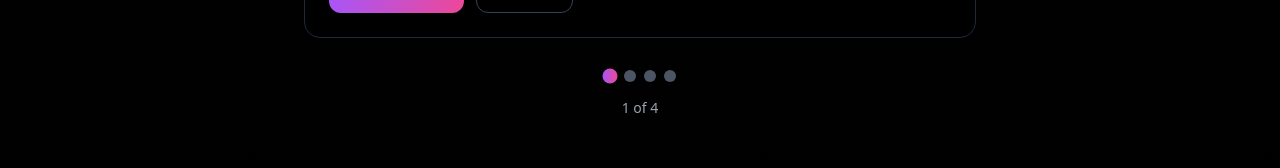
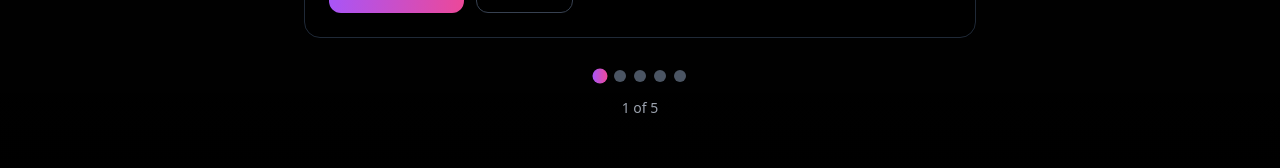
Before and after one commit to mitchellwanjiru/my-portfolio, a React (Vite) app in the folder project/: page / in a window 1280 px wide. Shown: the part 2301-2469 px from the top of the page. Built offline with nearby package versions, Linux system fonts and the light colour scheme.

Commit message:
fix: add Kids AI E-learning platform project details to portfolio

```diff
--- a/project/src/App.tsx
+++ b/project/src/App.tsx
@@ -55,7 +55,15 @@ function App() {
       liveUrl: "https://chipua-web-v1.vercel.app/",
       githubUrl: "https://github.com/mitchellwanjiru/Chipua-web"
     },
-        {
+    {
+      title: "Kids AI E-learning platform",
+      description: "An interactive learning app built with React, TypeScript, Supabase, and Gemini API, delivering personalized AI-powered lessons for kids. It features smart question generation, progress tracking, and analytics for parents and teachers—plus offline fallback for seamless learning anytime.",
+      image: "https://res.cloudinary.com/dgs7wqzhg/image/upload/v1752765828/Screenshot_2025-07-17_182300_pdo5ds.png",
+      tags: ["React", "Typescript", "Supabase", "Gemini API"],
+      liveUrl: "https://kidselearning.vercel.app/",
+      githubUrl: "https://github.com/mitchellwanjiru/kidselearning"
+    },
+    {
       title: "E-Book Website",
       description: "A beautiful website designed for purchasing E-books",
       image: "https://res.cloudinary.com/dgs7wqzhg/image/upload/v1750333119/Screenshot_2025-06-19_143810_mi8e8b.png",
@@ -63,14 +71,7 @@ function App() {
       liveUrl: "https://mitchellwanjiru.github.io/docs/",
       githubUrl: "https://github.com/mitchellwanjiru/docs"
     },
-    // {
-    //   title: "Blockchain Voting System",
-    //   description: "Secure and transparent voting system built on blockchain technology ensuring immutable and verifiable elections.",
-    //   image: "https://images.pexels.com/photos/6962024/pexels-photo-6962024.jpeg?auto=compress&cs=tinysrgb&w=800&h=600&dpr=1",
-    //   tags: ["Solidity", "Web3.js", "React", "Ethereum"],
-    //   liveUrl: "https://example.com",
-    //   githubUrl: "https://github.com/example/blockchain-voting"
-    // },
+
     // {
     //   title: "Real Estate Platform",
     //   description: "Comprehensive real estate platform with property listings, virtual tours, and mortgage calculator integration.",
```
